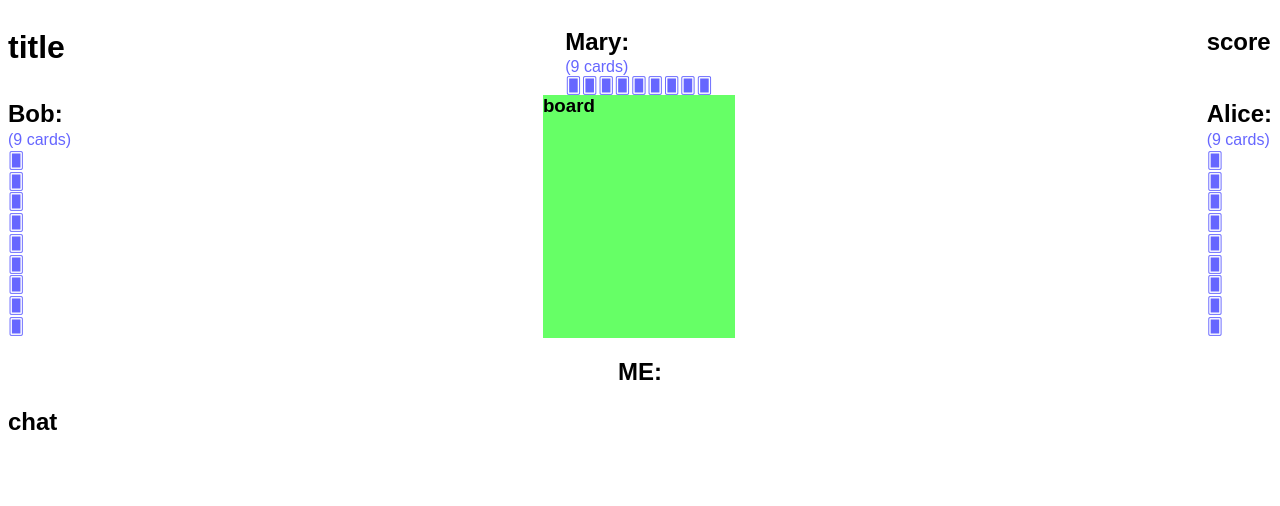
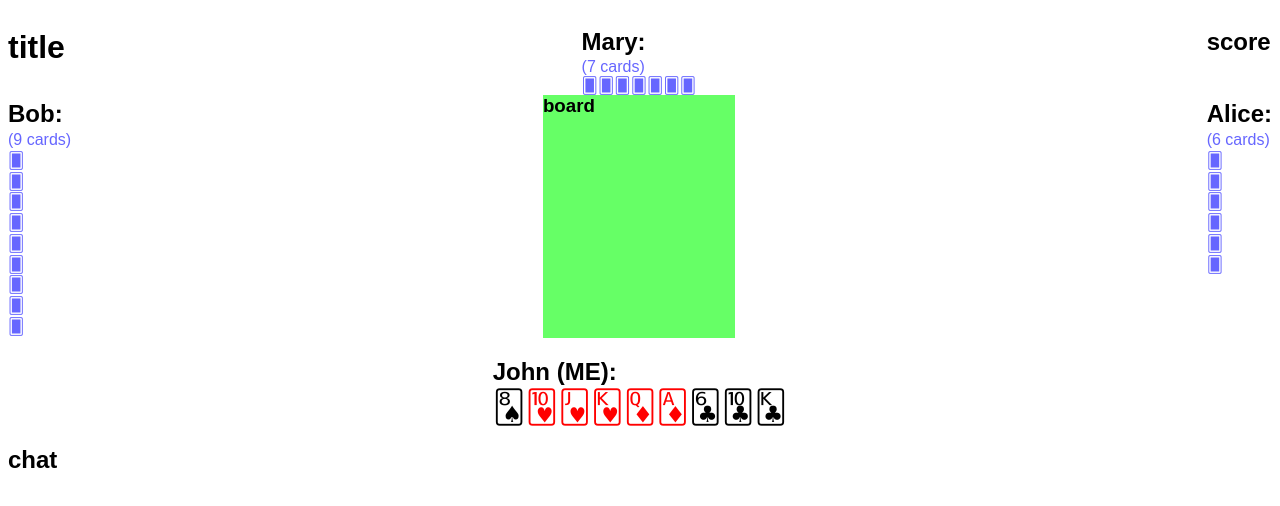
Before and after one commit to patrick-ausderau/cards, a plain HTML site: page public/index.html in a window 1280 px wide. Drawn offline with Linux system fonts and the light colour scheme.

Commit message:
init match show player and opponent(s) cards
with dummy test data

```diff
--- a/public/cards.js
+++ b/public/cards.js
@@ -1,6 +1,15 @@
 'use strict';
 // local user sit south. other players counterclockwise positions relative to that.
 const me = 3; //position will come from socket
+const positions = ['players', 'playere', 'playern', 'playerw'];
+const relativePosition = (nbplayers, myposition, playerpos) => {
+  // local player always sit south
+  if (myposition == playerpos) return 'players';
+  if (nbplayers == 2) return 'playern';
+  //todo: if more than 4 players, fix the positions
+  if (myposition < playerpos) return positions[playerpos - myposition];
+  return positions[playerpos - myposition + nbplayers];
+};
 
 const drawBack = (element, amount, vertical) => {
   element.innerHTML = `(${amount} cards)<br>`;
@@ -9,13 +18,34 @@ const drawBack = (element, amount, vertical) => {
     if(vertical) element.innerHTML += '<br>';
   }
 };
+
+const drawPlayable = (parentContainer, cards) => {
+  cards.forEach((card, pos) => {
+    const element = document.createElement('span');
+    element.id = pos + card;
+    element.draggable = true;
+    element.className = 'visible';
+    console.log('codePointAt(0)', card, card.codePointAt(0), '🂱'.codePointAt(0), '🃎'.codePointAt(0));
+    if(card.codePointAt(0) >= '🂱'.codePointAt(0) && card.codePointAt(0) <= '🃎'.codePointAt(0)) element.className += ' red';
+    element.innerHTML = card;
+    parentContainer.appendChild(element);
+  });
+};
+
 //const initGame; // start a new game, match socre to 0, eventually change player position,...
-const initMatch = (palyers) => {
-  const cardperuser = 9; //depends on the game rules, will come from socket
-  const back = document.querySelectorAll('.back');
-  console.log('hello', back);
-  back.forEach(element => {
-    drawBack(element, 9, element.parentElement.id != 'playern');
+const initMatch = (players) => {
+  players.forEach(player => {
+      const element = document.getElementById(relativePosition(players.length, me, player.position));
+      const username = element.querySelector('h2');
+    username.innerHTML = player.username;
+    if(player.position == me) {
+      username.innerHTML += ' (ME):';
+      // show my playable cards
+      drawPlayable(element.querySelector('.card'), player.private);
+    } else {
+      username.innerHTML += ':';
+      drawBack(element.querySelector('.back'), player.backface, element.id != 'playern');
+    }
   });
 };
 // dummy test data
@@ -23,7 +53,7 @@ const testplayers = [
   {
     username: 'Mary',
     position: 1,
-    backface: 9,
+    backface: 7,
   },
   {
     username: 'Bob',
@@ -33,7 +63,7 @@ const testplayers = [
   {
     username: 'John',
     position: 3,
-    private: ['🂨', '🂺', '🂻', '🂾', '🃍', '🃁','🃖 ', '🃚', '🃞'],
+    private: ['🂨', '🂺', '🂻', '🂾', '🃍', '🃁','🃖', '🃚', '🃞'],
   },
   {
     username: 'Alice',
--- a/public/style.css
+++ b/public/style.css
@@ -45,6 +45,12 @@ body {
 .back {
   color: #66f;
 }
+.visible {
+  font-size: 200%;
+}
+.red {
+  color: red;
+}
 section h2 {
   margin-bottom: 2px;
 }
```
